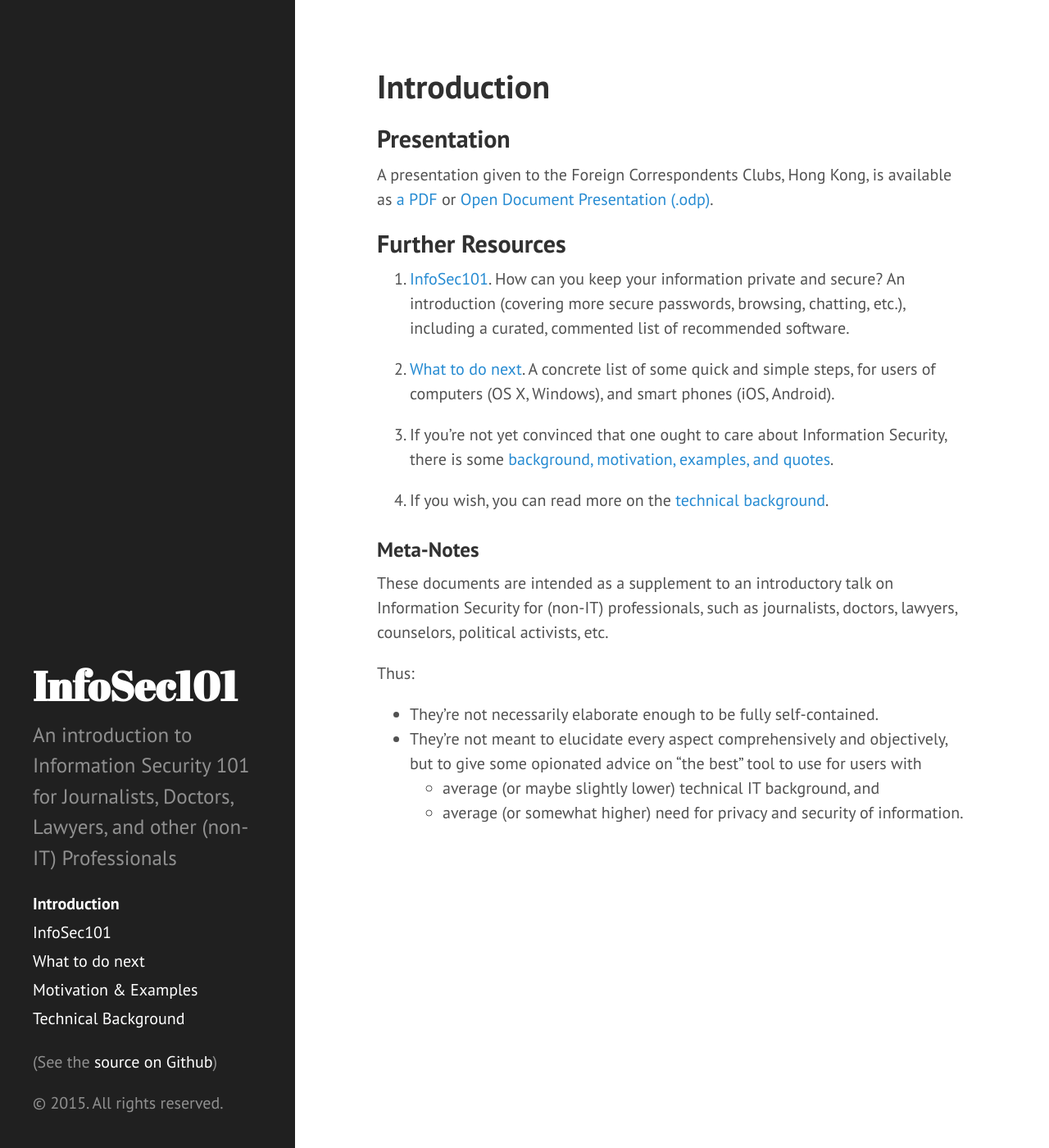
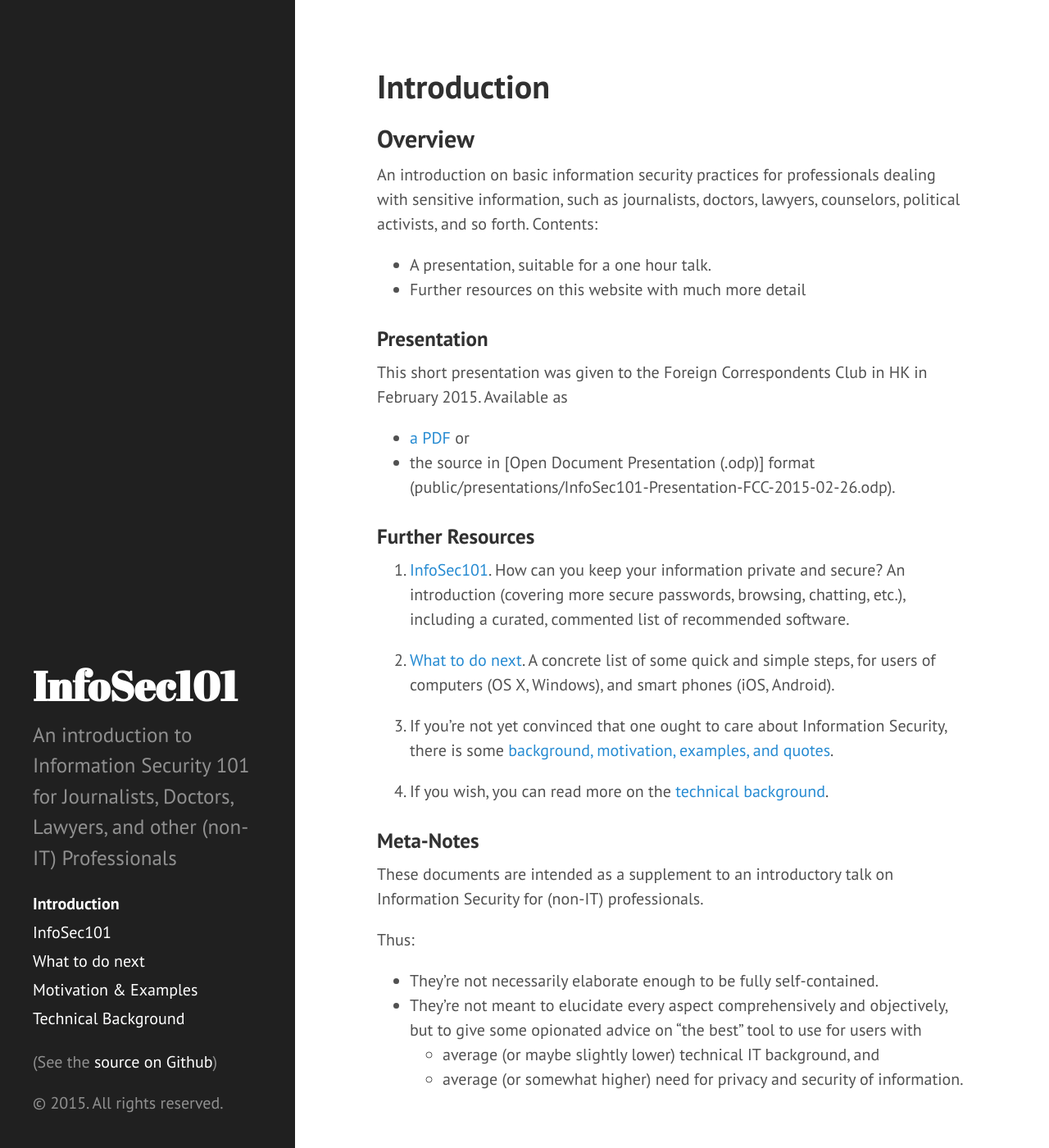
Before and after one commit to fabianlischka/InfoSec101, a Jekyll site: the page built from index.md, in a window 1280 px wide and 1400 px high. Shown: the whole window at 82% size. Built offline with Jekyll 4.4.1, drawn with Linux system fonts in a browser that asks for light colours; Markdown is read by kramdown in place of the engine named in the settings.

Commit message:
different structure

```diff
--- a/index.md
+++ b/index.md
@@ -3,11 +3,20 @@
 title: Introduction
 ---
 
-## Presentation
+## Overview
 
-A presentation given to the Foreign Correspondents Clubs, Hong Kong, is available as [a PDF](public/presentations/InfoSec101-Presentation-FCC-2015-02-26.pdf) or [Open Document Presentation (.odp)](public/presentations/InfoSec101-Presentation-FCC-2015-02-26.odp).
+An introduction on basic information security practices for professionals dealing with sensitive information, such as journalists, doctors, lawyers, counselors, political activists, and so forth. Contents:
 
-## Further Resources
+- A presentation, suitable for a one hour talk.
+- Further resources on this website with much more detail
+
+### Presentation
+This short presentation was given to the Foreign Correspondents Club in HK in February 2015. Available as
+
+- [a PDF](public/presentations/InfoSec101-Presentation-FCC-2015-02-26.pdf) or
+- the source in [Open Document Presentation (.odp)] format (public/presentations/InfoSec101-Presentation-FCC-2015-02-26.odp).
+
+### Further Resources
 
 1. [InfoSec101](p1-InfoSec101). How can you keep your information private and secure? An introduction (covering more secure passwords, browsing, chatting, etc.), including a curated, commented list of recommended software.
 
@@ -19,7 +28,7 @@
 
 
 ### Meta-Notes
-These documents are intended as a supplement to an introductory talk on Information Security for (non-IT) professionals, such as journalists, doctors, lawyers, counselors, political activists, etc.
+These documents are intended as a supplement to an introductory talk on Information Security for (non-IT) professionals.
 
 Thus:
 
```
